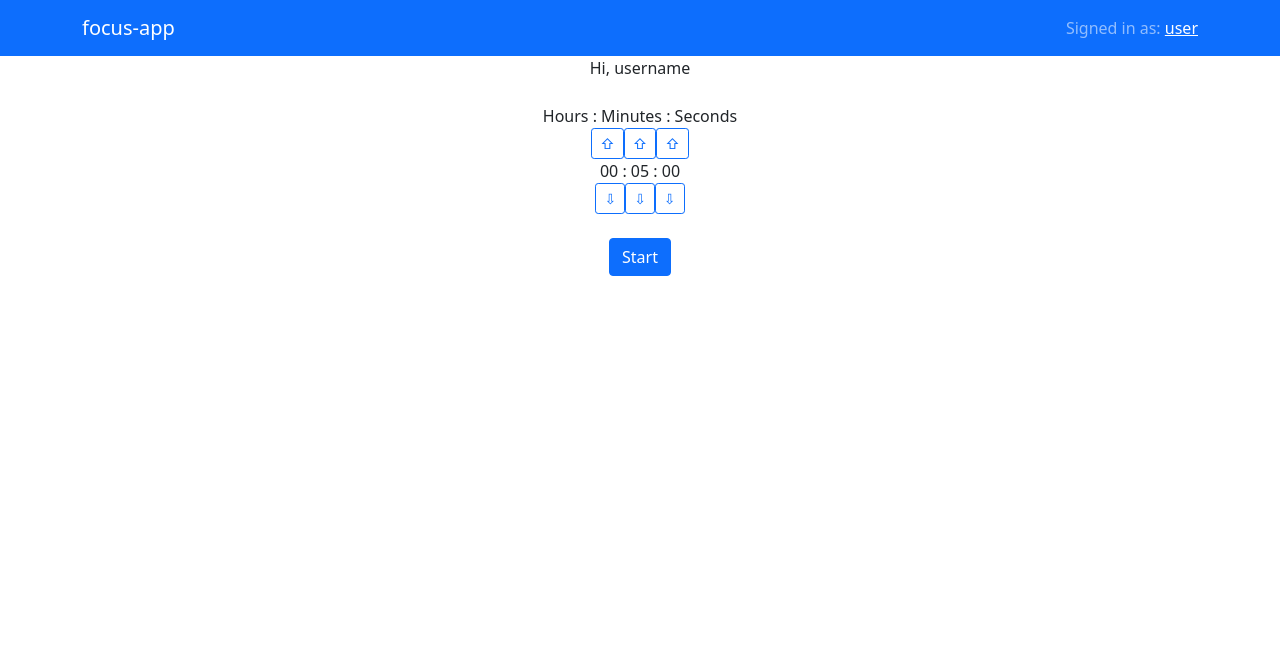
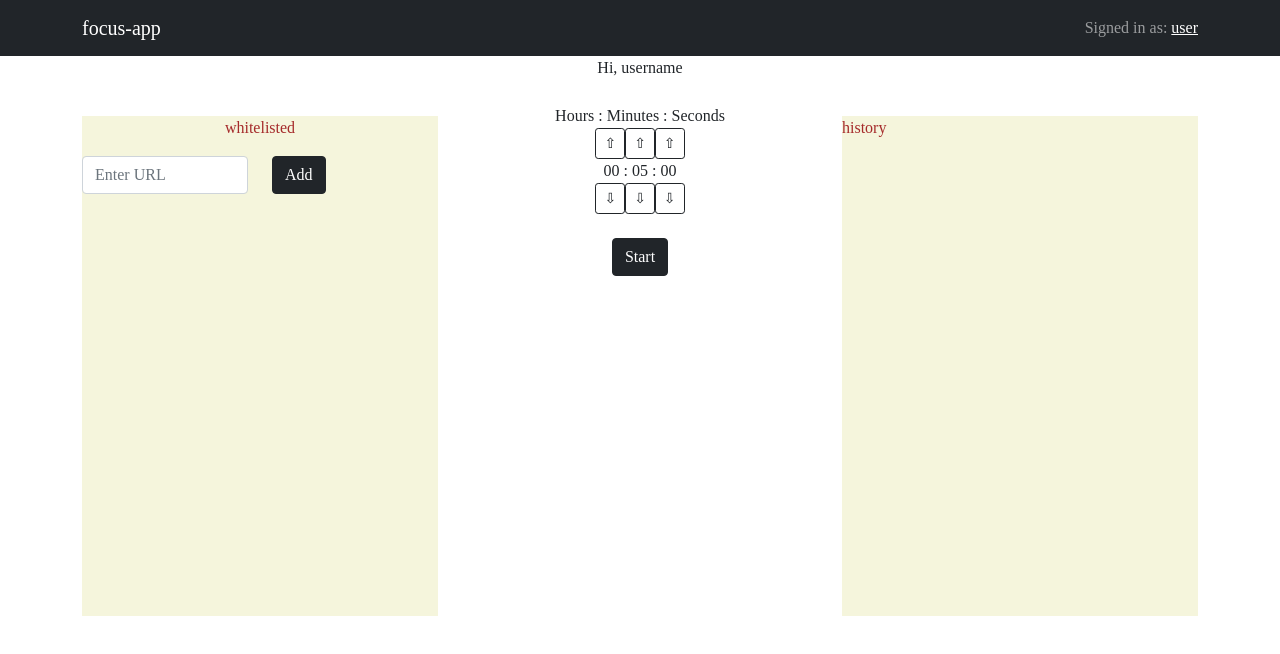
Before and after one commit to Shruthi0310/Hack-Roll, a React (Create React App) app: page / in a window 1280 px wide. Shown: the top 654 px of the page. Built offline with nearby package versions, Linux system fonts and the light colour scheme.

Commit message:
improved UI

```diff
--- a/package.json
+++ b/package.json
@@ -3,6 +3,7 @@
   "version": "0.1.0",
   "private": true,
   "dependencies": {
+    "@material-ui/core": "^4.12.3",
     "@testing-library/jest-dom": "^5.16.1",
     "@testing-library/react": "^12.1.2",
     "@testing-library/user-event": "^13.5.0",
--- a/src/App.css
+++ b/src/App.css
@@ -36,3 +36,12 @@
     transform: rotate(360deg);
   }
 }
+@import url('https://fonts.googleapis.com/css2?family=Bree+Serif&display=swap');
+div {
+  font-family: 'Bree Serif', serif;
+}
+
+:root {
+  --beige: #0000ff;
+
+}
--- a/src/App.js
+++ b/src/App.js
@@ -4,14 +4,21 @@ import Countdown from "./Countdown";
 
 import Container from 'react-bootstrap/Container';
 import Navbar from 'react-bootstrap/Navbar';
+import Box from '@material-ui/core/Box';
+import './App.css';
+import Row from 'react-bootstrap/Row';
+import Col from 'react-bootstrap/Col';
+import Form from 'react-bootstrap/Form';
+import Button from 'react-bootstrap/Button';
 
-import './App.css';
 
 class App extends Component {
   render() {
     return (
       <div>
-      <Navbar bg="primary" variant="dark">
+
+
+      <Navbar className="justify-content-center" bg="dark" variant="dark">
         <Container>
         <Navbar.Brand >focus-app</Navbar.Brand>
       <Navbar.Toggle />
@@ -22,13 +29,49 @@ class App extends Component {
       </Navbar.Collapse>
         </Container>
     </Navbar>
+    <Container>
 
-        <div className="App">
+  <Row>
+    <Col>
+    <div style={{ marginTop: '60px', width: '100%' }}>
+    <Box color="brown" bgcolor="beige" height= "500px" >
+    <p style={{textAlignVertical: "center",textAlign: "center",}}>whitelisted</p>
+
+      <Row>
+        <Col>
+      <Form.Control type="text" placeholder="Enter URL" />
+
+        </Col>
+        <Col>
+      <Button variant="dark"  >Add</Button>
+
+        </Col>
+      </Row>
+
+  <br />
+    </Box>
+    </div>
+    </Col>
+    <Col>
+    <div className="App">
           <div className="App-title">Hi, username</div>
           <div className="Timers">
             <Countdown />
           </div>
         </div>
+    </Col>
+    <Col>
+    <div style={{ marginTop: '60px', width: '100%' }}>
+    <Box color="brown" bgcolor="beige" height= "500px" >
+      history
+    </Box>
+    </div>
+    </Col>
+  </Row>
+</Container>
+
+
+
       </div>
     );
   }
--- a/src/Countdown.js
+++ b/src/Countdown.js
@@ -71,23 +71,23 @@ class Countdown extends Component {
         <br></br>
         <div className="Countdown-label">Hours : Minutes : Seconds</div>
         <div className="Countdown-display">
-        <Button variant="outline-primary" size="sm" onClick={() => this.adjustTimer("incHours")}>&#8679;</Button>
-        <Button variant="outline-primary" size="sm" onClick={() => this.adjustTimer("incMinutes")}>&#8679;</Button>
-        <Button variant="outline-primary" size="sm" onClick={() => this.adjustTimer("incSeconds")}>&#8679;</Button>
+        <Button variant="outline-dark" size="sm" onClick={() => this.adjustTimer("incHours")}>&#8679;</Button>
+        <Button variant="outline-dark" size="sm" onClick={() => this.adjustTimer("incMinutes")}>&#8679;</Button>
+        <Button variant="outline-dark" size="sm" onClick={() => this.adjustTimer("incSeconds")}>&#8679;</Button>
 
           <div className="Countdown-time">
             {hours} : {minutes} : {seconds}
           </div>
-          <Button variant="outline-primary" size="sm" onClick={() => this.adjustTimer("decHours")}>&#8681;</Button>
-          <Button variant="outline-primary" size="sm" onClick={() => this.adjustTimer("decMinutes")}>&#8681;</Button>
-          <Button variant="outline-primary" size="sm" onClick={() => this.adjustTimer("decSeconds")}>&#8681;</Button>
+          <Button variant="outline-dark" size="sm" onClick={() => this.adjustTimer("decHours")}>&#8681;</Button>
+          <Button variant="outline-dark" size="sm" onClick={() => this.adjustTimer("decMinutes")}>&#8681;</Button>
+          <Button variant="outline-dark" size="sm" onClick={() => this.adjustTimer("decSeconds")}>&#8681;</Button>
         </div>
         <br></br>
         {timerOn === false && (timerStart === 0 || timerTime === timerStart) && (
-        <Button variant="primary" onClick={this.startTimer} >Start</Button>
+        <Button variant="dark" onClick={this.startTimer} >Start</Button>
         )}
         {timerOn === true && timerTime >= 1000 && (
-          <Button variant="primary" onClick={this.stopTimer} >Stop</Button>
+          <Button variant="dark" onClick={this.stopTimer} >Stop</Button>
         )}
       </div>
     );
--- a/src/index.js
+++ b/src/index.js
@@ -2,5 +2,6 @@ import React from "react";
 import ReactDOM from "react-dom";
 import App from "./App";
 import 'bootstrap/dist/css/bootstrap.min.css';
+import './App.css';
 
 ReactDOM.render(<App />, document.getElementById("root"));
```
Also changed, not shown: 1 other file (tests, documents, lock files or other folders).
